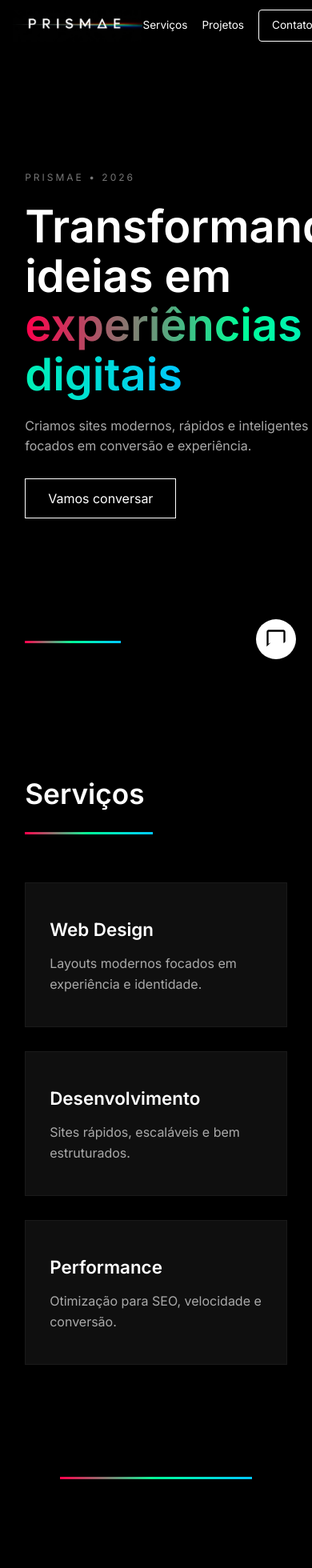
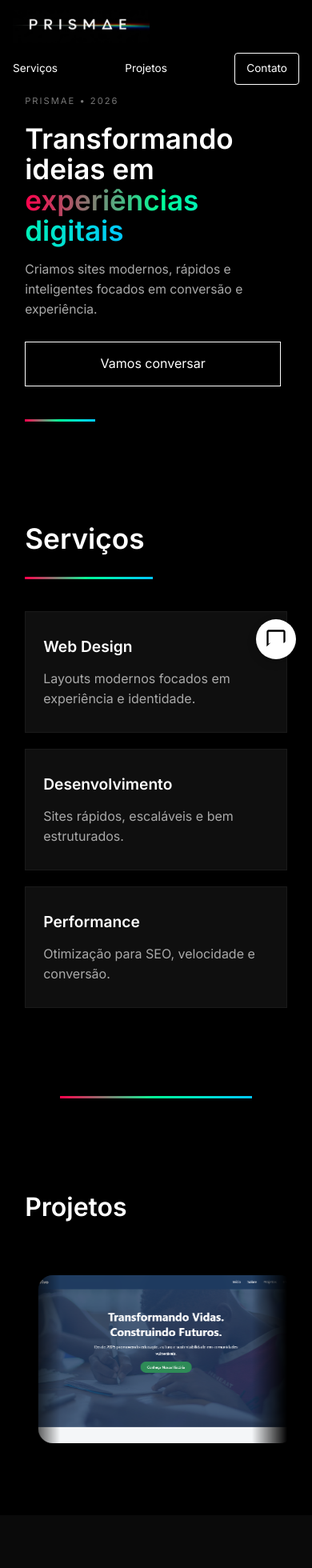
Before and after one commit to prismae/prismae-site, a React (Vite) app in the folder frontend/: page / in a window 390 px wide. Shown: the top 1960 px of the page at 80% size. Built offline with nearby package versions, Linux system fonts and the light colour scheme; grey boxes are pictures that could not be loaded.

Commit message:
Adicionando linktree e contato para orçamento

```diff
--- a/frontend/src/components/ChatBot.jsx
+++ b/frontend/src/components/ChatBot.jsx
@@ -6,7 +6,7 @@ const responses = {
     "A Prismae é uma empresa de desenvolvimento web e soluções digitais modernas. Criamos sites responsivos, sistemas web e experiências digitais únicas para empresas de todos os portes.",
 
   "Como entrar em contato?":
-    "Você pode nos contatar pelo formulário de contato do site ou enviar um email diretamente para prismae.contato@gmail.com. Respondemos rapidamente a todas as solicitações.",
+    "Você pode nos contatar pelo Linktree da Prismae ou enviar um email diretamente para prismae.contato@gmail.com. Respondemos rapidamente a todas as solicitações.",
 
   "Quais serviços vocês oferecem?":
     "Oferecemos desenvolvimento de sites institucionais e landing pages, criação de sistemas web simples e personalizados (como cadastros, controles e painéis administrativos), além de serviços de manutenção e hospedagem, com foco em qualidade, desempenho e experiência do usuário.",
--- a/frontend/src/components/Contact.css
+++ b/frontend/src/components/Contact.css
@@ -1,43 +1,52 @@
 .contact {
   padding: 120px 8%;
+}
 
-}
 .contact h2 {
   font-size: 2.2rem;
-  margin-bottom: 40px;
+  margin-bottom: 20px;
 }
 
-.contact form {
-  max-width: 500px;
-  display: flex;
-  flex-direction: column;
-  gap: 20px;
+.contact-text {
+  max-width: 560px;
+  margin-bottom: 32px;
+  color: #aaa;
 }
 
-.contact input,
-.contact textarea {
-  background: transparent;
-  border: 1px solid #333;
-  padding: 14px;
-  color: #fff;
-  outline: none;
-}
-
-.contact textarea {
-  min-height: 140px;
-  resize: none;
-}
-
-.contact button {
-  padding: 14px;
+.contact-button {
+  display: inline-flex;
+  align-items: center;
+  justify-content: center;
+  min-height: 48px;
+  padding: 14px 28px;
   border: none;
   background: linear-gradient(90deg, #ff004c, #00ff99, #00c8ff);
   color: #000;
   font-weight: 600;
-  cursor: pointer;
+  transition: 0.3s ease;
 }
 
-.contact button:disabled {
-  opacity: 0.6;
-  cursor: not-allowed;
+.contact-button:hover {
+  filter: brightness(1.05);
 }
+
+@media (max-width: 768px) {
+  .contact {
+    padding: 90px 8%;
+  }
+
+  .contact h2 {
+    margin-bottom: 16px;
+  }
+
+  .contact-text {
+    margin-bottom: 24px;
+    font-size: 0.95rem;
+  }
+
+  .contact-button {
+    width: 100%;
+    max-width: 320px;
+    font-size: 0.95rem;
+  }
+}
--- a/frontend/src/components/Contact.jsx
+++ b/frontend/src/components/Contact.jsx
@@ -1,32 +1,21 @@
 import './Contact.css'
-import { useState } from 'react'
 
 export default function Contact() {
-  const [loading, setLoading] = useState(false)
-
-  const handleSubmit = (e) => {
-    e.preventDefault()
-    setLoading(true)
-
-    setTimeout(() => {
-      setLoading(false)
-      alert('Mensagem enviada!')
-    }, 1200)
-  }
-
   return (
     <section className="contact" id="contact">
       <h2>Contato</h2>
+      <p className="contact-text">
+        Fale com a Prismae pelos nossos canais oficiais e escolha a melhor forma de iniciar seu projeto.
+      </p>
 
-      <form onSubmit={handleSubmit}>
-        <input type="text" placeholder="Nome" required />
-        <input type="email" placeholder="Email" required />
-        <textarea placeholder="Mensagem" required></textarea>
-
-        <button type="submit" disabled={loading}>
-          {loading ? 'Enviando...' : 'Enviar'}
-        </button>
-      </form>
+      <a
+        className="contact-button"
+        href="https://linktr.ee/prismae.contato"
+        target="_blank"
+        rel="noopener noreferrer"
+      >
+        Entrar em contato
+      </a>
     </section>
   )
 }
--- a/frontend/src/components/Header.css
+++ b/frontend/src/components/Header.css
@@ -7,41 +7,35 @@
   transition: background 0.4s ease, backdrop-filter 0.4s ease;
 }
 
-/* Header quando rola a página */
 .header.scrolled {
   background: rgba(0, 0, 0, 0.75);
   backdrop-filter: blur(10px);
 }
 
-/* Container interno */
 .header-container {
   max-width: 1200px;
   margin: 0 auto;
   padding: 16px 24px;
-
   display: flex;
   align-items: center;
   justify-content: space-between;
-
+  gap: 20px;
   background: #000000;
 }
 
-/* LOGO */
 .logo {
-  height: clamp(40px, 4vw, 55px); /* responsivo */
+  height: clamp(40px, 4vw, 55px);
   width: auto;
   object-fit: contain;
   cursor: pointer;
 }
 
-/* NAV */
 .nav {
   display: flex;
   align-items: center;
   gap: 30px;
 }
 
-/* LINKS */
 .nav a {
   position: relative;
   text-decoration: none;
@@ -50,7 +44,6 @@
   transition: color 0.3s ease;
 }
 
-/* LINHA ANIMADA */
 .nav a::after {
   content: '';
   position: absolute;
@@ -66,12 +59,14 @@
   width: 100%;
 }
 
-/* BOTÃO CTA */
 .nav .cta {
+  min-height: 40px;
   padding: 8px 16px;
   border: 1px solid #ffffff;
   border-radius: 4px;
   transition: all 0.3s ease;
+  display: inline-flex;
+  align-items: center;
 }
 
 .nav .cta:hover {
@@ -79,17 +74,31 @@
   color: #000000;
 }
 
-/* 📱 RESPONSIVO */
 @media (max-width: 768px) {
   .header-container {
     padding: 12px 16px;
+    flex-direction: column;
+    align-items: flex-start;
+    gap: 12px;
+  }
+
+  .logo {
+    height: 42px;
   }
 
   .nav {
-    gap: 18px;
+    width: 100%;
+    justify-content: space-between;
+    gap: 10px;
+    flex-wrap: wrap;
   }
 
   .nav a {
     font-size: 0.85rem;
+    padding: 4px 0;
+  }
+
+  .nav .cta {
+    padding: 8px 14px;
   }
 }
--- a/frontend/src/components/Header.jsx
+++ b/frontend/src/components/Header.jsx
@@ -15,7 +15,7 @@ export default function Header() {
   return (
     <header className={`header ${scrolled ? 'scrolled' : ''}`}>
       <div className="header-container">
-        <img className="logo" src="public/images/logo.jpeg"></img>
+        <img className="logo" src="/images/logo.jpeg" alt="Prismae" />
 
         <nav className="nav">
           <a href="#services">Serviços</a>
--- a/frontend/src/components/Hero.css
+++ b/frontend/src/components/Hero.css
@@ -1,5 +1,5 @@
 .hero {
-  height: 100vh;
+  min-height: 100vh;
   padding: 0 8%;
   display: flex;
   align-items: center;
@@ -33,6 +33,7 @@
 .hero h1 span {
   background: linear-gradient(90deg, #ff004c, #00ff99, #00c8ff);
   -webkit-background-clip: text;
+  background-clip: text;
   -webkit-text-fill-color: transparent;
 }
 
@@ -43,6 +44,10 @@
 }
 
 .hero-btn {
+  display: inline-flex;
+  align-items: center;
+  justify-content: center;
+  min-height: 48px;
   padding: 14px 28px;
   border: 1px solid #fff;
   text-decoration: none;
@@ -63,3 +68,36 @@
   height: 3px;
   background: linear-gradient(90deg, #ff004c, #00ff99, #00c8ff);
 }
+
+@media (max-width: 768px) {
+  .hero {
+    min-height: auto;
+    padding: 112px 8% 72px;
+    align-items: flex-start;
+  }
+
+  .hero-tag {
+    letter-spacing: 2px;
+    font-size: 0.7rem;
+  }
+
+  .hero h1 {
+    font-size: clamp(2rem, 9vw, 2.8rem);
+    margin: 16px 0;
+  }
+
+  .hero p {
+    font-size: 0.98rem;
+    margin-bottom: 28px;
+  }
+
+  .hero-btn {
+    width: 100%;
+    max-width: 320px;
+  }
+
+  .hero-rgb-line {
+    bottom: 28px;
+    width: 88px;
+  }
+}
--- a/frontend/src/components/Pricing.css
+++ b/frontend/src/components/Pricing.css
@@ -22,15 +22,14 @@
   border: 2px solid #1c1c1c;
   transition: 0.4s ease;
   position: relative;
+
+  display: flex;
+  flex-direction: column;
 }
 
 .pricing-card:hover {
   transform: translateY(-12px);
 }
-
-/* ============================= */
-/* 🔴 START - VERMELHO */
-/* ============================= */
 
 .pricing-card.start {
   border-color: #ff2e2e;
@@ -44,18 +43,14 @@
   color: #ff2e2e;
 }
 
-.pricing-card.start button {
+.pricing-card.start .pricing-button {
   background: #ff2e2e;
   color: #fff;
 }
 
-.pricing-card.start button:hover {
+.pricing-card.start .pricing-button:hover {
   background: #cc0000;
 }
-
-/* ============================= */
-/* 🟢 PRO - VERDE */
-/* ============================= */
 
 .pricing-card.pro {
   border-color: #00ff99;
@@ -69,18 +64,14 @@
   color: #00ff99;
 }
 
-.pricing-card.pro button {
+.pricing-card.pro .pricing-button {
   background: #00ff99;
   color: #000;
 }
 
-.pricing-card.pro button:hover {
+.pricing-card.pro .pricing-button:hover {
   background: #00cc77;
 }
-
-/* ============================= */
-/* 🔵 PREMIUM - AZUL */
-/* ============================= */
 
 .pricing-card.premium {
   border-color: #0088ff;
@@ -94,16 +85,14 @@
   color: #0088ff;
 }
 
-.pricing-card.premium button {
+.pricing-card.premium .pricing-button {
   background: #0088ff;
   color: #fff;
 }
 
-.pricing-card.premium button:hover {
+.pricing-card.premium .pricing-button:hover {
   background: #0066cc;
 }
-
-/* ============================= */
 
 .pricing-card h3 {
   font-size: 1.6rem;
@@ -119,6 +108,7 @@
 .price-section h4 {
   font-size: 1.8rem;
   margin-bottom: 15px;
+  word-break: break-word;
 }
 
 .price-section p {
@@ -131,6 +121,8 @@
   list-style: none;
   padding: 0;
   margin: 30px 0;
+
+  flex-grow: 1;
 }
 
 .pricing-card ul li {
@@ -139,12 +131,58 @@
   color: #ddd;
 }
 
-.pricing-card button {
+.pricing-button {
   width: 100%;
+  min-height: 48px;
   padding: 14px;
   border-radius: 12px;
   border: none;
+  display: inline-flex;
+  align-items: center;
+  justify-content: center;
+  text-align: center;
   font-weight: bold;
   cursor: pointer;
   transition: 0.3s;
 }
+
+@media (max-width: 768px) {
+  .pricing {
+    padding: 90px 8%;
+  }
+
+  .pricing h2 {
+    font-size: clamp(2rem, 7vw, 2.4rem);
+    margin-bottom: 42px;
+  }
+
+  .pricing-grid {
+    grid-template-columns: 1fr;
+    gap: 24px;
+  }
+
+  .pricing-card {
+    padding: 30px 22px;
+    border-radius: 18px;
+  }
+
+  .pricing-card h3 {
+    font-size: 1.35rem;
+  }
+
+  .price-section h4 {
+    font-size: 1.45rem;
+  }
+
+  .pricing-card ul {
+    margin: 22px 0;
+  }
+
+  .pricing-card ul li {
+    font-size: 0.92rem;
+  }
+}
+
+.pricing-button {
+  margin-top: auto;
+}
--- a/frontend/src/components/Pricing.jsx
+++ b/frontend/src/components/Pricing.jsx
@@ -3,52 +3,52 @@ import './Pricing.css'
 export default function Pricing() {
   const plans = [
     {
-      name: "START",
-      subtitle: "Presença Digital Básica",
-      color: "start",
-      projectPrice: "R$ 1.200 a R$ 2.500",
-      hosting: "R$ 59,99 / mês",
-      maintenance: "R$ 300 a R$ 600 / ano",
+      name: 'START',
+      subtitle: 'Presença Digital Básica',
+      color: 'start',
+      projectPrice: 'R$ 1.200 a R$ 2.500',
+      hosting: 'R$ 59,99 / mês',
+      maintenance: 'R$ 300 a R$ 600 / ano',
       features: [
-        "Site institucional (até 5 páginas)",
-        "Design responsivo",
-        "Formulário de contato",
-        "Publicação e configuração inicial",
-        "Hospedagem"
+        'Site institucional (até 5 páginas)',
+        'Design responsivo',
+        'Canal de contato externo',
+        'Publicação e configuração inicial',
+        'Hospedagem'
       ]
     },
     {
-      name: "PRO",
-      subtitle: "Site Profissional Completo",
-      color: "pro",
-      projectPrice: "R$ 2.500 a R$ 4.000",
-      hosting: "R$ 59,99 / mês",
-      maintenance: "R$ 800 a R$ 1.500 / ano",
+      name: 'PRO',
+      subtitle: 'Site Profissional Completo',
+      color: 'pro',
+      projectPrice: 'R$ 2.500 a R$ 4.000',
+      hosting: 'R$ 59,99 / mês',
+      maintenance: 'R$ 800 a R$ 1.500 / ano',
       features: [
-        "Site completo (8 a 12 páginas)",
-        "Identidade visual profissional",
-        "Animações e interações",
-        "Formulários avançados",
-        "SEO básico",
-        "Responsividade total",
-        "Hospedagem"
+        'Site completo (8 a 12 páginas)',
+        'Identidade visual profissional',
+        'Animações e interações',
+        'Integração com canais de atendimento',
+        'SEO básico',
+        'Responsividade total',
+        'Hospedagem'
       ]
     },
     {
-      name: "PREMIUM",
-      subtitle: "Sistema ou Plataforma Completa",
-      color: "premium",
-      projectPrice: "R$ 6.000 a R$ 12.000+",
-      hosting: "R$ 59,99 / mês",
-      maintenance: "A partir de R$ 2.000 / ano",
+      name: 'PREMIUM',
+      subtitle: 'Sistema ou Plataforma Completa',
+      color: 'premium',
+      projectPrice: 'R$ 6.000 a R$ 12.000+',
+      hosting: 'R$ 59,99 / mês',
+      maintenance: 'A partir de R$ 2.000 / ano',
       features: [
-        "Sistema Web (React + Python)",
-        "Painel administrativo",
-        "Banco de dados",
-        "Controle de usuários",
-        "Relatórios e dashboards",
-        "Segurança e otimização",
-        "Hospedagem"
+        'Sistema Web (React + Python)',
+        'Painel administrativo',
+        'Banco de dados',
+        'Controle de usuários',
+        'Relatórios e dashboards',
+        'Segurança e otimização',
+        'Hospedagem'
       ]
     }
   ]
@@ -78,7 +78,13 @@ export default function Pricing() {
               ))}
             </ul>
 
-            <button>Solicitar Orçamento</button>
+            <a
+              className="pricing-button"
+              href="https://mail.google.com/mail/?view=cm&fs=1&to=prismae.contato@gmail.com&subject=Solicitação%20de%20Orçamento"
+              target="_blank"
+            >
+            Solicitar Orçamento
+            </a>
           </div>
         ))}
       </div>
--- a/frontend/src/components/Projects.css
+++ b/frontend/src/components/Projects.css
@@ -10,7 +10,6 @@
   text-align: left;
 }
 
-/* Container */
 .carousel {
   overflow: hidden;
   position: relative;
@@ -39,13 +38,11 @@
   transition: transform 0.4s ease, box-shadow 0.4s ease;
 }
 
-
 .project-card img {
   width: 100%;
   height: 100%;
   object-fit: cover;
-  transition: transform 0.5s ease;
-
+  transition: transform 0.5s ease, opacity 0.3s ease;
   user-select: none;
   -webkit-user-drag: none;
   pointer-events: none;
@@ -55,18 +52,11 @@
   transform: scale(1.08);
 }
 
-.project-card img {
-  transition: transform 0.5s ease, opacity 0.3s ease;
-}
-
-
-
-/* Destaque automático visual */
 .project-card:hover {
   transform: scale(1.12);
   box-shadow:
-    0 30px 60px rgba(0,0,0,0.6),
-    0 0 40px rgba(0,255,153,0.2);
+    0 30px 60px rgba(0, 0, 0, 0.6),
+    0 0 40px rgba(0, 255, 153, 0.2);
 }
 
 .project-overlay {
@@ -74,9 +64,9 @@
   inset: 0;
   background: linear-gradient(
     120deg,
-    rgba(255,0,76,0.95),
-    rgba(0,255,153,0.95),
-    rgba(0,200,255,0.95)
+    rgba(255, 0, 76, 0.95),
+    rgba(0, 255, 153, 0.95),
+    rgba(0, 200, 255, 0.95)
   );
   display: flex;
   align-items: center;
@@ -93,6 +83,8 @@
   -webkit-user-select: none;
   -ms-user-select: none;
   pointer-events: none;
+  text-align: center;
+  padding: 0 18px;
 }
 
 .project-card:hover .project-overlay {
@@ -103,7 +95,6 @@
   opacity: 0;
 }
 
-/* Fade cinematográfico */
 .fade-left,
 .fade-right {
   position: absolute;
@@ -123,3 +114,58 @@
   right: 0;
   background: linear-gradient(to left, #000 0%, transparent 100%);
 }
+
+@media (max-width: 1024px) {
+  .projects {
+    padding: 110px 8%;
+  }
+
+  .projects h2 {
+    font-size: clamp(2rem, 5vw, 2.6rem);
+    margin-bottom: 60px;
+  }
+
+  .projects-track {
+    gap: 30px;
+  }
+
+  .project-card {
+    width: min(360px, 82vw);
+    height: 240px;
+  }
+
+  .project-overlay span {
+    font-size: 1.2rem;
+  }
+
+  .fade-left,
+  .fade-right {
+    width: 90px;
+  }
+}
+
+@media (max-width: 768px) {
+  .projects {
+    padding: 90px 8%;
+  }
+
+  .projects-track {
+    gap: 20px;
+  }
+
+  .project-card {
+    width: min(320px, 84vw);
+    height: 210px;
+    border-radius: 18px;
+  }
+
+  .project-overlay span {
+    font-size: 1rem;
+    letter-spacing: 0.4px;
+  }
+
+  .fade-left,
+  .fade-right {
+    width: 44px;
+  }
+}
--- a/frontend/src/components/Services.css
+++ b/frontend/src/components/Services.css
@@ -28,9 +28,9 @@
   inset: 0;
   background: linear-gradient(
     120deg,
-    rgba(255,0,76,0.15),
-    rgba(0,255,153,0.15),
-    rgba(0,200,255,0.15)
+    rgba(255, 0, 76, 0.15),
+    rgba(0, 255, 153, 0.15),
+    rgba(0, 200, 255, 0.15)
   );
   opacity: 0;
   transition: 0.4s ease;
@@ -42,7 +42,7 @@
 
 .service-card:hover {
   transform: translateY(-8px);
-  box-shadow: 0 20px 40px rgba(0,0,0,0.6);
+  box-shadow: 0 20px 40px rgba(0, 0, 0, 0.6);
 }
 
 .service-card h3 {
@@ -54,3 +54,23 @@
   color: #aaa;
   line-height: 1.6;
 }
+
+@media (max-width: 768px) {
+  .services {
+    padding: 90px 8%;
+  }
+
+  .services-grid {
+    margin-top: 40px;
+    grid-template-columns: 1fr;
+    gap: 20px;
+  }
+
+  .service-card {
+    padding: 28px 22px;
+  }
+
+  .service-card h3 {
+    font-size: 1.2rem;
+  }
+}
```
Also changed, not shown: frontend/src/pages/Home.jsx (line endings or trailing spaces).
